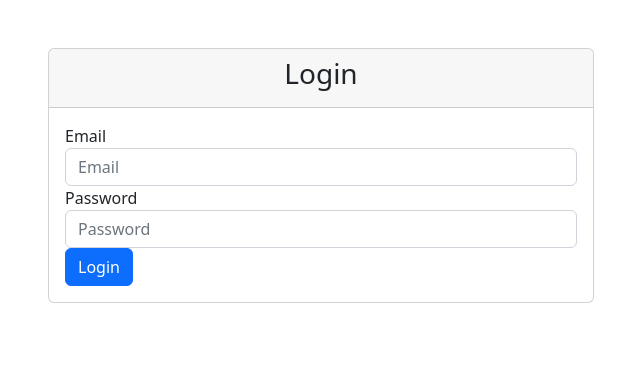
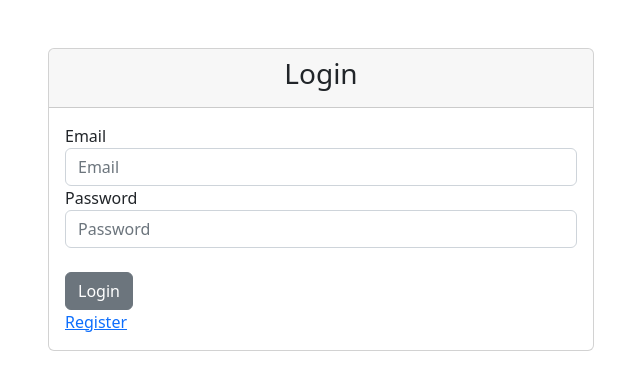
Before and after one commit to thiennn-colab/video-sharing-frontend, a React (Vite) app: page /login in a window 1280 px wide. Shown: the top 390 px of the page, without its empty margins (319-959 px from the left). Built offline with nearby package versions, Linux system fonts and the light colour scheme.

Commit message:
adjust login, add register

```diff
--- a/src/App.tsx
+++ b/src/App.tsx
@@ -5,8 +5,9 @@ import {
   Route,
   Redirect,
 } from "react-router-dom";
-import LoginPage from "./LoginPage";
-import HomePage from "./HomePage";
+import LoginPage from "./components/LoginPage";
+import HomePage from "./components/HomePage";
+import RegisterPage from "./components/RegisterPage";
 
 
 const App: React.FC = () => {
@@ -14,8 +15,9 @@ const App: React.FC = () => {
     <BrowserRouter>
       <Switch>
         <Route exact path="/login" component={LoginPage} />
+        <Route exact path="/register" component={RegisterPage} />
         <Route exact path="/home" component={HomePage} />
-        <Redirect from="/" to="/login" />
+        <Redirect from="/" to="/home" />
       </Switch>
     </BrowserRouter>
   );
--- a/src/HomePage.tsx
+++ /dev/null
@@ -1,13 +0,0 @@
-import React from "react";
-
-const HomePage: React.FC = () => {
-  localStorage.removeItem("access_token")
-  return (
-    <div>
-      <h1>Welcome to the Home Page</h1>
-      <p>access_token: {localStorage.getItem("access_token")}</p>
-    </div>
-  );
-};
-
-export default HomePage;
--- /dev/null
+++ b/src/components/HomePage.tsx
@@ -0,0 +1,74 @@
+import React, { Fragment } from "react";
+
+const HomePage: React.FC = () => {
+  const handleLogout = () => {
+    localStorage.removeItem("access_token");
+  }
+
+  return (
+    <nav className="navbar navbar-expand-lg navbar-light bg-light">
+      <a className="navbar-brand" href="/">
+        Video Sharing
+      </a>
+      <button
+        className="navbar-toggler"
+        type="button"
+        data-toggle="collapse"
+        data-target="#navbarNav"
+        aria-controls="navbarNav"
+        aria-expanded="false"
+        aria-label="Toggle navigation"
+      >
+        <span className="navbar-toggler-icon"></span>
+      </button>
+      <div
+        className="collapse navbar-collapse justify-content-end"
+        id="navbarNav"
+      >
+        <ul className="navbar-nav">
+          {/* <li className="nav-item">
+            <a className="nav-link" href="/home">
+              Home
+            </a>
+          </li>
+          <li className="nav-item">
+            <a className="nav-link" href="/about">
+              About
+            </a>
+          </li>
+          <li className="nav-item">
+            <a className="nav-link me-10" href="/contact">
+              Contact
+            </a>
+          </li> */}
+          {!localStorage.getItem("access_token") ? (
+            <li className="nav-item">
+              <a className="nav-link btn btn-light" href="/login">
+                Login
+              </a>
+            </li>
+          ) : (
+            <Fragment>
+              <li className="nav-item">
+                <a className="nav-link" href="/contact">
+                  Welcome, {localStorage.getItem("email")}
+                </a>
+              </li>
+              <li className="nav-item">
+                <a
+                  className="nav-link btn btn-light"
+                  href="#"
+                  onClick={handleLogout}
+                >
+                  Logout
+                </a>
+              </li>
+            </Fragment>
+          )}
+        </ul>
+      </div>
+    </nav>
+  );
+};
+
+export default HomePage;
--- /dev/null
+++ b/src/components/LoginPage.tsx
@@ -0,0 +1,81 @@
+import React, { useState } from "react";
+import { useHistory } from "react-router-dom";
+import axios from "axios";
+
+const LoginPage: React.FC = () => {
+  const history = useHistory();
+  const [email, setEmail] = useState("");
+  const [password, setPassword] = useState("");
+
+  if (localStorage.getItem("access_token")) {
+    history.push("/home");
+  }
+
+  const handleLogin = async (e: React.FormEvent) => {
+    e.preventDefault();
+    try {
+      const response = await axios.post("http://127.0.0.1:3000/login", {
+        email,
+        password,
+      });
+      localStorage.setItem("access_token", response.data.access_token);
+      localStorage.setItem("email", email);
+      history.push("/home");
+    } catch (error: any) {
+      // console.log(error.response);
+    }
+  };
+
+  return (
+    <div className="container">
+      <div className="row justify-content-center">
+        <div className="col-md-6">
+          <div className="card mt-5">
+            <div className="card-header">
+              <h3 className="text-center">Login</h3>
+            </div>
+            <div className="card-body">
+              <form onSubmit={handleLogin}>
+                <div className="form-group">
+                  <label htmlFor="email">Email</label>
+                  <input
+                    className="form-control"
+                    type="text"
+                    id="email"
+                    value={email}
+                    onChange={(e) => setEmail(e.target.value)}
+                    placeholder="Email"
+                  />
+                </div>
+                <div className="form-group">
+                  <label htmlFor="password">Password</label>
+                  <input
+                    className="form-control"
+                    type="password"
+                    id="password"
+                    value={password}
+                    onChange={(e) => setPassword(e.target.value)}
+                    placeholder="Password"
+                  />
+                </div>
+                <br />
+                <button type="submit" className="btn btn-secondary btn-block">
+                  Login
+                </button>
+              </form>
+
+              <a
+                href="/register"
+                className="card-link text-right justify-content-end"
+              >
+                Register
+              </a>
+            </div>
+          </div>
+        </div>
+      </div>
+    </div>
+  );
+};
+
+export default LoginPage;
--- a/src/LoginPage.tsx
+++ b/src/components/RegisterPage.tsx
@@ -2,7 +2,7 @@ import React, { useState } from "react";
 import { useHistory } from "react-router-dom";
 import axios from "axios";
 
-const LoginPage: React.FC = () => {
+const RegisterPage: React.FC = () => {
   const history = useHistory();
   const [email, setEmail] = useState("");
   const [password, setPassword] = useState("");
@@ -14,11 +14,12 @@ const LoginPage: React.FC = () => {
   const handleLogin = async (e: React.FormEvent) => {
     e.preventDefault();
     try {
-      const response = await axios.post("http://127.0.0.1:3000/signin", {
+      const response = await axios.post("http://127.0.0.1:3000/signup", {
         email,
         password,
       });
-      // localStorage.setItem("access_token", response.data.access_token);
+      localStorage.setItem("access_token", response.data.access_token);
+      localStorage.setItem("email", email);
       history.push("/home");
     } catch (error: any) {
       // console.log(error.response);
@@ -31,7 +32,7 @@ const LoginPage: React.FC = () => {
         <div className="col-md-6">
           <div className="card mt-5">
             <div className="card-header">
-              <h3 className="text-center">Login</h3>
+              <h3 className="text-center">Register</h3>
             </div>
             <div className="card-body">
               <form onSubmit={handleLogin}>
@@ -40,6 +41,7 @@ const LoginPage: React.FC = () => {
                   <input
                     className="form-control"
                     type="text"
+                    id="email"
                     value={email}
                     onChange={(e) => setEmail(e.target.value)}
                     placeholder="Email"
@@ -50,15 +52,24 @@ const LoginPage: React.FC = () => {
                   <input
                     className="form-control"
                     type="password"
+                    id="password"
                     value={password}
                     onChange={(e) => setPassword(e.target.value)}
                     placeholder="Password"
                   />
                 </div>
-                <button type="submit" className="btn btn-primary btn-block">
-                  Login
+                <br />
+                <button type="submit" className="btn btn-secondary btn-block">
+                  Register
                 </button>
               </form>
+
+              <a
+                href="/login"
+                className="card-link text-right justify-content-end"
+              >
+                Already had an account? Login
+              </a>
             </div>
           </div>
         </div>
@@ -67,4 +78,4 @@ const LoginPage: React.FC = () => {
   );
 };
 
-export default LoginPage;
+export default RegisterPage;
```
